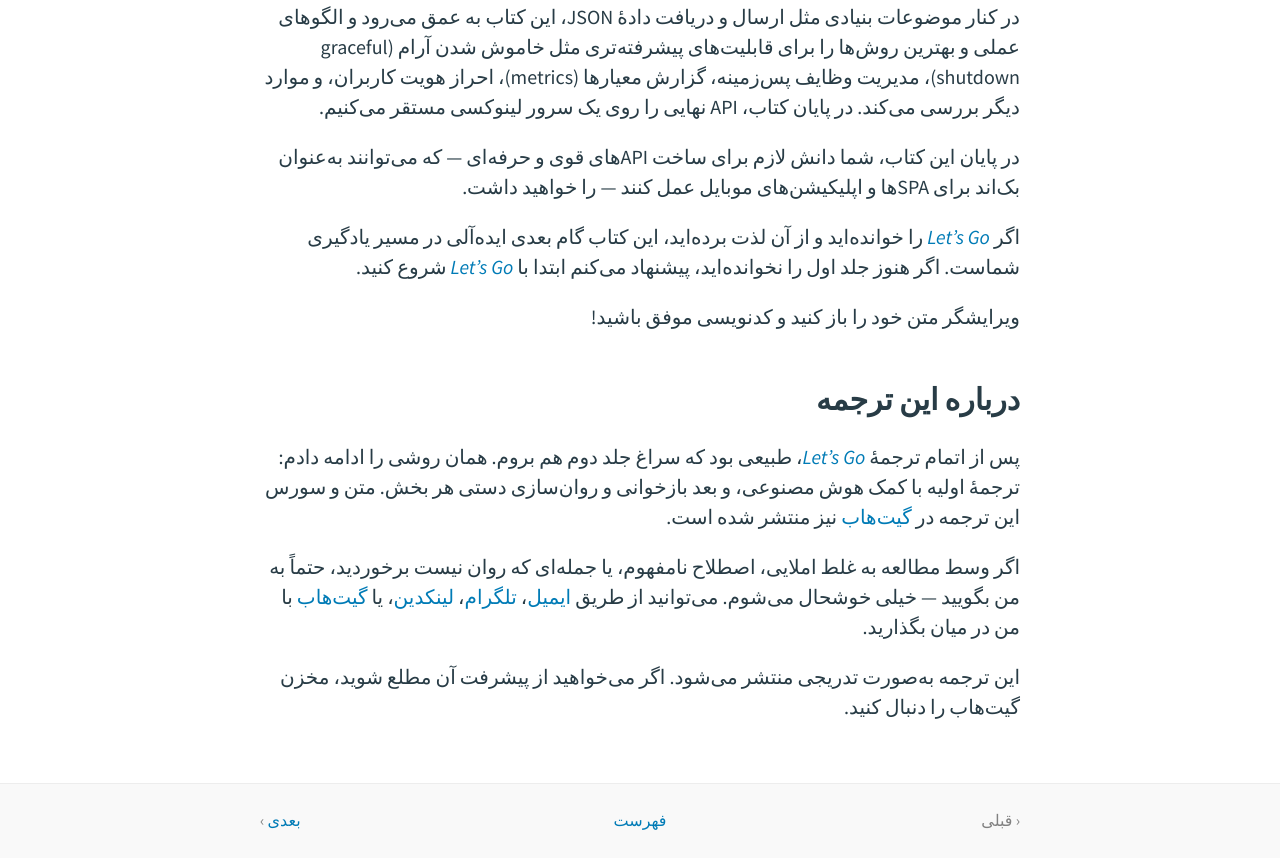
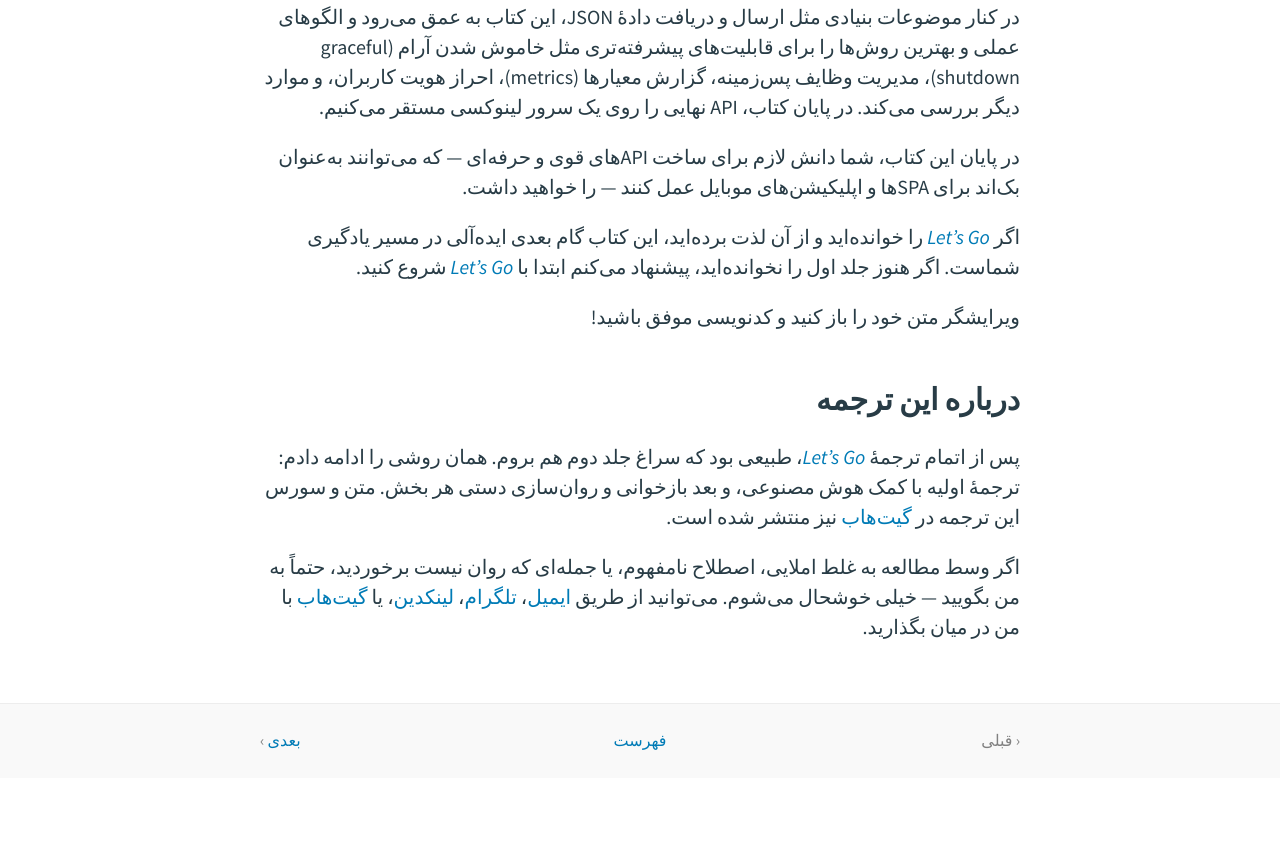
Before and after one commit to RaziPour1993/lets-go-further-fa.ir, a plain HTML site: page 00.00-front-matter.html in a window 1280 px wide. Shown: the part 1394-2252 px from the top of the page. After the commit the page ends 2172 px from the top, so only its background shows below. Drawn offline with Linux system fonts and the light colour scheme.

Commit message:
Remove translation status section and gradual publication note

```diff
--- a/00.00-front-matter.html
+++ b/00.00-front-matter.html
@@ -48,8 +48,6 @@
 
 <p>اگر وسط مطالعه به غلط املایی، اصطلاح نامفهوم، یا جمله‌ای که روان نیست برخوردید، حتماً به من بگویید — خیلی خوشحال می‌شوم. می‌توانید از طریق <a href="mailto:razipour1993@gmail.com">ایمیل</a>، <a href="https://t.me/razipour1993">تلگرام</a>، <a href="https://www.linkedin.com/in/razipour1993">لینکدین</a>، یا <a href="https://github.com/RaziPour1993/lets-go-further-fa.ir">گیت‌هاب</a> با من در میان بگذارید.</p>
 
-<p>این ترجمه به‌صورت تدریجی منتشر می‌شود. اگر می‌خواهید از پیشرفت آن مطلع شوید، مخزن گیت‌هاب را دنبال کنید.</p>
-
 		</main>
 		<footer>
 			<div class="wrapper">
```
Also changed, not shown: 1 other file.
